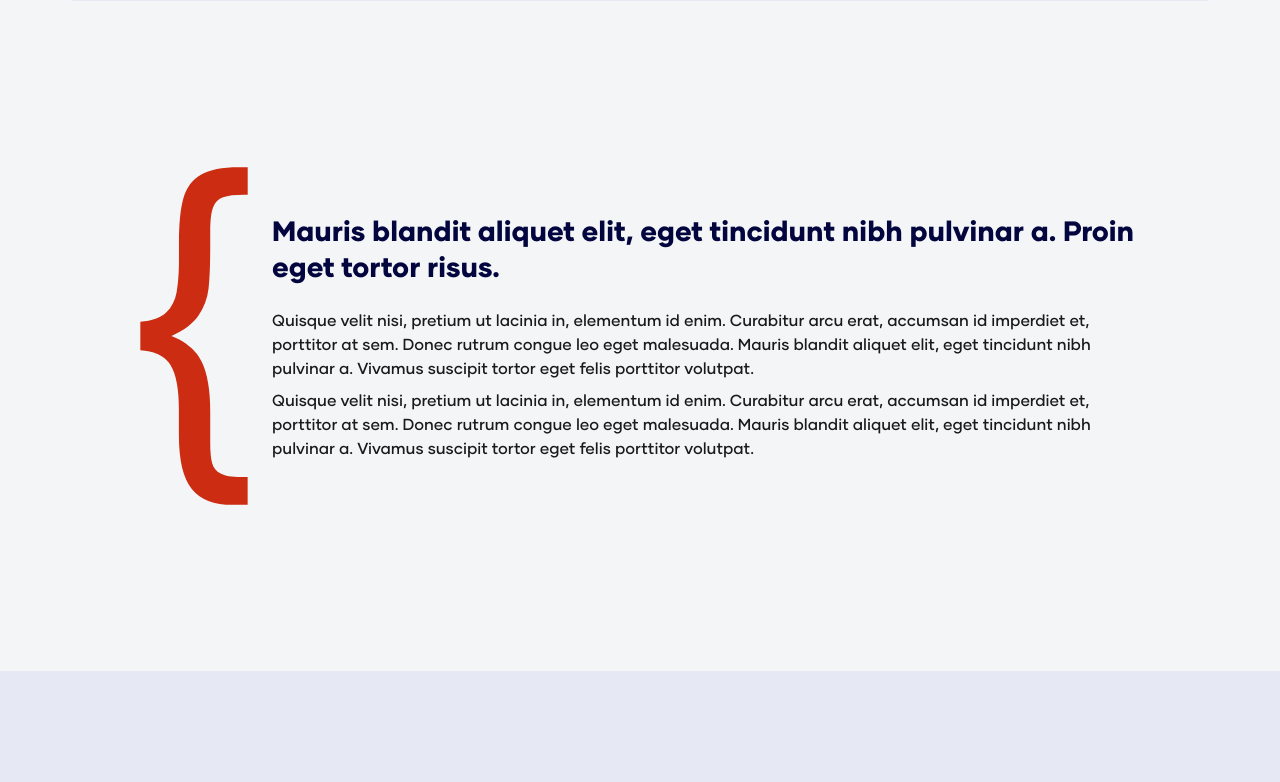
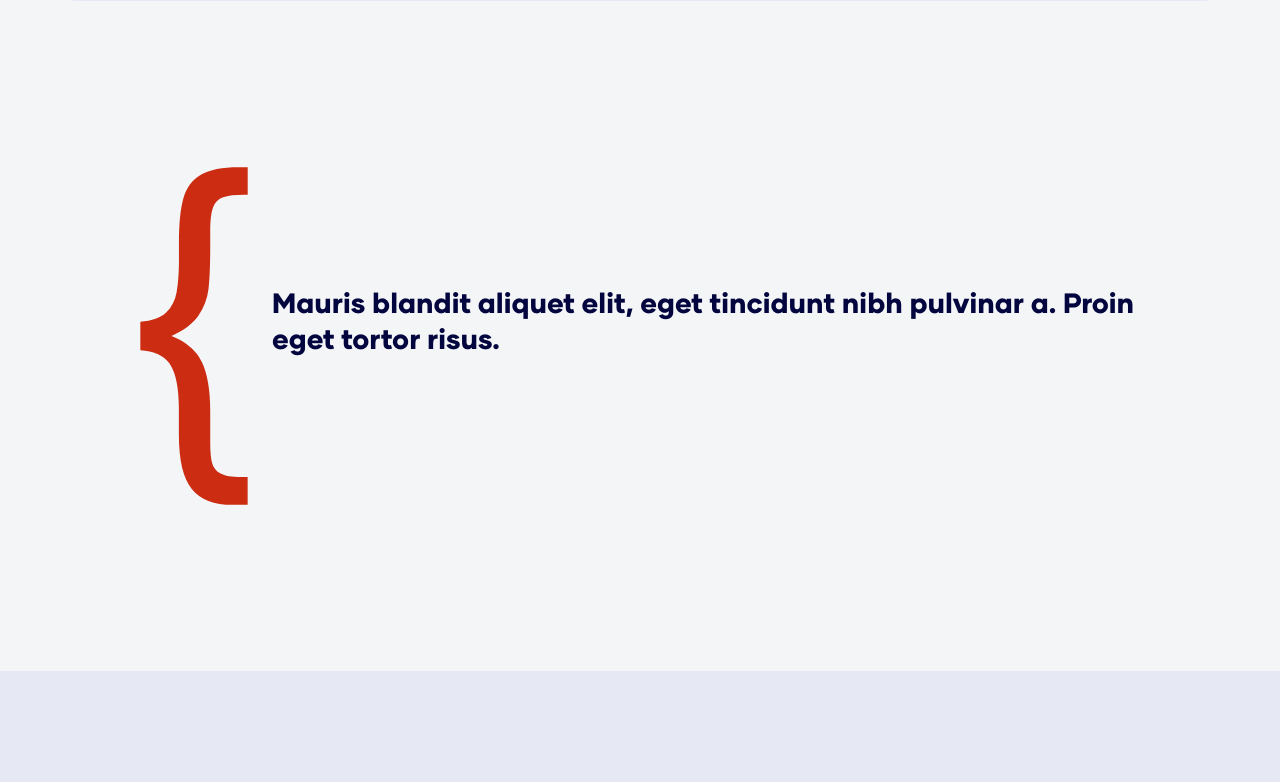
Before and after one commit to maplesyrupman/rwi-site, a Next.js app: page /solutions/brand-design in a window 1280 px wide. Shown: the part 664-1446 px from the top of the page. Built offline with nearby package versions, Linux system fonts and the light colour scheme.

Commit message:
added most service copy, hook for service pages

```diff
--- a/lib/services.json
+++ b/lib/services.json
@@ -6,48 +6,52 @@
             "image": "",
             "heading": "Mauris blandit aliquet elit, eget tincidunt nibh pulvinar a. Proin eget tortor risus.",
             "paragraphs": {
-                "paraOne": "Quisque velit nisi, pretium ut lacinia in, elementum id enim. Curabitur arcu erat, accumsan id imperdiet et, porttitor at sem. Donec rutrum congue leo eget malesuada. Mauris blandit aliquet elit, eget tincidunt nibh pulvinar a. Vivamus suscipit tortor eget felis porttitor volutpat.",
-                "paraTwo": "Quisque velit nisi, pretium ut lacinia in, elementum id enim. Curabitur arcu erat, accumsan id imperdiet et, porttitor at sem. Donec rutrum congue leo eget malesuada. Mauris blandit aliquet elit, eget tincidunt nibh pulvinar a. Vivamus suscipit tortor eget felis porttitor volutpat."
+                "paraOne": "",
+                "paraTwo": ""
             }
         },
         {
             "path": "social-media-advertising",
             "title": "Social Media Advertising",
+            "hook":"Pay to appear in the feeds of your target audience",
             "image": "",
-            "heading": "Mauris blandit aliquet elit, eget tincidunt nibh pulvinar a. Proin eget tortor risus.",
+            "heading": "26% of social media users say they tend to buy brands they see advertised.",
             "paragraphs": {
-                "paraOne": "Quisque velit nisi, pretium ut lacinia in, elementum id enim. Curabitur arcu erat, accumsan id imperdiet et, porttitor at sem. Donec rutrum congue leo eget malesuada. Mauris blandit aliquet elit, eget tincidunt nibh pulvinar a. Vivamus suscipit tortor eget felis porttitor volutpat.",
-                "paraTwo": "Quisque velit nisi, pretium ut lacinia in, elementum id enim. Curabitur arcu erat, accumsan id imperdiet et, porttitor at sem. Donec rutrum congue leo eget malesuada. Mauris blandit aliquet elit, eget tincidunt nibh pulvinar a. Vivamus suscipit tortor eget felis porttitor volutpat."
+                "paraOne": "Nearly all social media platforms allow businesses to deliver targeted advertisements to users based on factors such as age, gender, location, interests, and engagement patterns. This way, your ads are only shown to people who fit within your target audience, maximizing the efficiency of your marketing budget.",
+                "paraTwo": "At RWI Labs, our social media advertising campaigns combine entertainment with trends in popular culture to pique the interest of users and stop them from scrolling away your advertising budget. We also carefully select which platforms to host your campaign on considering your target audience. Get in touch with us today to learn more about how advertising with social media can help your business achieve success online."
             }
         },
         {
             "path": "seo",
             "title": "Search Engine Optimization",
+            "hook": "Reach your target audience when it matters most.",
             "image": "",
-            "heading": "Mauris blandit aliquet elit, eget tincidunt nibh pulvinar a. Proin eget tortor risus.",
+            "heading": "Businesses on the first page of Google capture over 97% of search generated traffic.",
             "paragraphs": {
-                "paraOne": "Quisque velit nisi, pretium ut lacinia in, elementum id enim. Curabitur arcu erat, accumsan id imperdiet et, porttitor at sem. Donec rutrum congue leo eget malesuada. Mauris blandit aliquet elit, eget tincidunt nibh pulvinar a. Vivamus suscipit tortor eget felis porttitor volutpat.",
-                "paraTwo": "Quisque velit nisi, pretium ut lacinia in, elementum id enim. Curabitur arcu erat, accumsan id imperdiet et, porttitor at sem. Donec rutrum congue leo eget malesuada. Mauris blandit aliquet elit, eget tincidunt nibh pulvinar a. Vivamus suscipit tortor eget felis porttitor volutpat."
+                "paraOne": "A successful SEO strategy puts your brand in front of people actively searching for information related to your products or services. By appearing at the top of Google's Search Engine Results Pages (or SERPs for short), your website receives a boost in both traffic and credibility.",
+                "paraTwo": "Our team combines both on-page and technical SEO tactics to improve your sites ranking with Google, Bing, and other popular search engines that your customers use to navigate the internet. Contact us today to learn more about how SEO fits into your digital marketing strategy."
             }
         },
         {
             "path": "sem",
             "title": "Search Engine Marketing",
+            "hook":"Quickly appear on the front page of search results",
             "image": "",
-            "heading": "Mauris blandit aliquet elit, eget tincidunt nibh pulvinar a. Proin eget tortor risus.",
+            "heading": "Purchase a spot on the front page of Google to increase web traffic over night.",
             "paragraphs": {
-                "paraOne": "Quisque velit nisi, pretium ut lacinia in, elementum id enim. Curabitur arcu erat, accumsan id imperdiet et, porttitor at sem. Donec rutrum congue leo eget malesuada. Mauris blandit aliquet elit, eget tincidunt nibh pulvinar a. Vivamus suscipit tortor eget felis porttitor volutpat.",
-                "paraTwo": "Quisque velit nisi, pretium ut lacinia in, elementum id enim. Curabitur arcu erat, accumsan id imperdiet et, porttitor at sem. Donec rutrum congue leo eget malesuada. Mauris blandit aliquet elit, eget tincidunt nibh pulvinar a. Vivamus suscipit tortor eget felis porttitor volutpat."
+                "paraOne": "While Search Engine Optimization can take months to yield results, Search Engine Marketing produces an immediate growth in new site users. It is a powerful tactic for raising awareness about your brand, and benefits new and established websites alike.",
+                "paraTwo": "Our SEM strategies make the most of what search advertising has to offer, leveraging rich ad formats, ad extensions, and a/b testing to drive qualified potential customers to your site. Get in touch with us today to learn more about how we use SEM to bring new visitors to your site and increase conversions."
             }
         },
         {
             "path": "social-media-management",
             "title": "Social Media Management",
+            "hook":"Build a community around your brand",
             "image": "",
-            "heading": "Mauris blandit aliquet elit, eget tincidunt nibh pulvinar a. Proin eget tortor risus.",
+            "heading": "Over 58% of the global population is using social media.",
             "paragraphs": {
-                "paraOne": "Quisque velit nisi, pretium ut lacinia in, elementum id enim. Curabitur arcu erat, accumsan id imperdiet et, porttitor at sem. Donec rutrum congue leo eget malesuada. Mauris blandit aliquet elit, eget tincidunt nibh pulvinar a. Vivamus suscipit tortor eget felis porttitor volutpat.",
-                "paraTwo": "Quisque velit nisi, pretium ut lacinia in, elementum id enim. Curabitur arcu erat, accumsan id imperdiet et, porttitor at sem. Donec rutrum congue leo eget malesuada. Mauris blandit aliquet elit, eget tincidunt nibh pulvinar a. Vivamus suscipit tortor eget felis porttitor volutpat."
+                "paraOne": "Today's myriad of social media platforms provide endless opportunities for your brand to interact with new and existing customers. Participating in trending discussions, organizing give-aways, or pledging your company's support for a social cause are among the many ways businesses can use social media to define their brand identity and build rapport with their target audience.",
+                "paraTwo": "Regardless of how your business uses social media, consistently posting quality content is a must in order to grow your following. By conducting in-depth market research and deciphering the data produced by social media analytics tools, our team is able to develop a content plan that attracts users most likely to engage with your brand."
             }
         },
         {
@@ -56,37 +60,40 @@
             "image": "",
             "heading": "Mauris blandit aliquet elit, eget tincidunt nibh pulvinar a. Proin eget tortor risus.",
             "paragraphs": {
-                "paraOne": "Quisque velit nisi, pretium ut lacinia in, elementum id enim. Curabitur arcu erat, accumsan id imperdiet et, porttitor at sem. Donec rutrum congue leo eget malesuada. Mauris blandit aliquet elit, eget tincidunt nibh pulvinar a. Vivamus suscipit tortor eget felis porttitor volutpat.",
-                "paraTwo": "Quisque velit nisi, pretium ut lacinia in, elementum id enim. Curabitur arcu erat, accumsan id imperdiet et, porttitor at sem. Donec rutrum congue leo eget malesuada. Mauris blandit aliquet elit, eget tincidunt nibh pulvinar a. Vivamus suscipit tortor eget felis porttitor volutpat."
+                "paraOne": "",
+                "paraTwo": ""
             }
         },
         {
             "path": "custom-web-app",
-            "title": "Custom Web Application",
+            "title": "Custom Web Applications",
+            "hook":"For your most innovative ideas",
             "image": "",
-            "heading": "Mauris blandit aliquet elit, eget tincidunt nibh pulvinar a. Proin eget tortor risus.",
+            "heading": "Build software to fit your unique business needs - not the other way around.",
             "paragraphs": {
-                "paraOne": "Quisque velit nisi, pretium ut lacinia in, elementum id enim. Curabitur arcu erat, accumsan id imperdiet et, porttitor at sem. Donec rutrum congue leo eget malesuada. Mauris blandit aliquet elit, eget tincidunt nibh pulvinar a. Vivamus suscipit tortor eget felis porttitor volutpat.",
-                "paraTwo": "Quisque velit nisi, pretium ut lacinia in, elementum id enim. Curabitur arcu erat, accumsan id imperdiet et, porttitor at sem. Donec rutrum congue leo eget malesuada. Mauris blandit aliquet elit, eget tincidunt nibh pulvinar a. Vivamus suscipit tortor eget felis porttitor volutpat."
+                "paraOne": "Although platforms such as Shopify and WordPress offer ready to use themes, apps, and plugins, sometimes configuring them to work for your business is more trouble than it’s worth. Working directly with source code allows you to take complete control of the functionality and design of your website, allowing for complex business processes and a truly unique user interface (UI) and experience (UX).",
+                "paraTwo": "Our team of experienced developers uses popular technologies such as Nodejs, React/Nextjs, GraphQL, and MongoDB to build powerful, scalable web applications that satisfy the particular technical requirements of your business. If you have an idea for something that’s never been done before, contact us today to determine if a custom web application is right for you."
             }
         },        {
             "path": "shopify",
             "title": "Shopify Development",
             "image": "",
-            "heading": "Mauris blandit aliquet elit, eget tincidunt nibh pulvinar a. Proin eget tortor risus.",
+            "hook":"Supercharge your ecommerce business",
+            "heading": "Get your store up and running fast with one of the world's most popular ecommerce platforms.",
             "paragraphs": {
-                "paraOne": "Quisque velit nisi, pretium ut lacinia in, elementum id enim. Curabitur arcu erat, accumsan id imperdiet et, porttitor at sem. Donec rutrum congue leo eget malesuada. Mauris blandit aliquet elit, eget tincidunt nibh pulvinar a. Vivamus suscipit tortor eget felis porttitor volutpat.",
-                "paraTwo": "Quisque velit nisi, pretium ut lacinia in, elementum id enim. Curabitur arcu erat, accumsan id imperdiet et, porttitor at sem. Donec rutrum congue leo eget malesuada. Mauris blandit aliquet elit, eget tincidunt nibh pulvinar a. Vivamus suscipit tortor eget felis porttitor volutpat."
+                "paraOne": "With out of the box features such as abandoned cart recovery, fraud analysis, and seamless  integration with payment gateways such as PayPal and Apple Pay, Shopify is the increasingly preferred choice among both established ecommerce businesses and startups alike. And with unlimited bandwidth, you can confidently scale your site traffic without worrying about overloading your servers.",
+                "paraTwo": "As a Shopify Partner, we have extensive knowledge on all the products and features Shopify has to offer. From selecting the right plan and apps best suited for your business needs, to custom Shopify theme and app development, our team has the technical and strategic understanding necessary to set your online business up for success."
             }
         },
         {
             "path": "wordpress",
             "title": "Wordpress Development",
             "image": "",
-            "heading": "Mauris blandit aliquet elit, eget tincidunt nibh pulvinar a. Proin eget tortor risus.",
+            "hook":"Streamline the development process",
+            "heading": "43.2% of all websites on the internet are powered by WordPress.",
             "paragraphs": {
-                "paraOne": "Quisque velit nisi, pretium ut lacinia in, elementum id enim. Curabitur arcu erat, accumsan id imperdiet et, porttitor at sem. Donec rutrum congue leo eget malesuada. Mauris blandit aliquet elit, eget tincidunt nibh pulvinar a. Vivamus suscipit tortor eget felis porttitor volutpat.",
-                "paraTwo": "Quisque velit nisi, pretium ut lacinia in, elementum id enim. Curabitur arcu erat, accumsan id imperdiet et, porttitor at sem. Donec rutrum congue leo eget malesuada. Mauris blandit aliquet elit, eget tincidunt nibh pulvinar a. Vivamus suscipit tortor eget felis porttitor volutpat."
+                "paraOne": "With thousands of themes to choose from and nearly 60,000 free plugins that address everything from SEO to site security, hosting your website on the WordPress platform enables your business to leverage already built functionality to significantly reduce development time. And with an easy to use admin dashboard for you and your team to manage content, it's no wonder so many companies are choosing WordPress for their Content Management System (CMS).",
+                "paraTwo": "By using existing themes and plugins, our team is able to quickly deliver beautiful websites at a fraction of the cost of a custom web application. However, thanks to the extensive WordPress plugin directory, we are also able to extensively customize the look and functionality of your WordPress site while staying within your budget."
             }
         },
         {
@@ -95,8 +102,8 @@
             "image": "",
             "heading": "Mauris blandit aliquet elit, eget tincidunt nibh pulvinar a. Proin eget tortor risus.",
             "paragraphs": {
-                "paraOne": "Quisque velit nisi, pretium ut lacinia in, elementum id enim. Curabitur arcu erat, accumsan id imperdiet et, porttitor at sem. Donec rutrum congue leo eget malesuada. Mauris blandit aliquet elit, eget tincidunt nibh pulvinar a. Vivamus suscipit tortor eget felis porttitor volutpat.",
-                "paraTwo": "Quisque velit nisi, pretium ut lacinia in, elementum id enim. Curabitur arcu erat, accumsan id imperdiet et, porttitor at sem. Donec rutrum congue leo eget malesuada. Mauris blandit aliquet elit, eget tincidunt nibh pulvinar a. Vivamus suscipit tortor eget felis porttitor volutpat."
+                "paraOne": "",
+                "paraTwo": ""
             }
         },
         {
@@ -105,8 +112,8 @@
             "image": "",
             "heading": "Mauris blandit aliquet elit, eget tincidunt nibh pulvinar a. Proin eget tortor risus.",
             "paragraphs": {
-                "paraOne": "Quisque velit nisi, pretium ut lacinia in, elementum id enim. Curabitur arcu erat, accumsan id imperdiet et, porttitor at sem. Donec rutrum congue leo eget malesuada. Mauris blandit aliquet elit, eget tincidunt nibh pulvinar a. Vivamus suscipit tortor eget felis porttitor volutpat.",
-                "paraTwo": "Quisque velit nisi, pretium ut lacinia in, elementum id enim. Curabitur arcu erat, accumsan id imperdiet et, porttitor at sem. Donec rutrum congue leo eget malesuada. Mauris blandit aliquet elit, eget tincidunt nibh pulvinar a. Vivamus suscipit tortor eget felis porttitor volutpat."
+                "paraOne": "",
+                "paraTwo": ""
             }
         },
         {
@@ -115,8 +122,8 @@
             "image": "",
             "heading": "Mauris blandit aliquet elit, eget tincidunt nibh pulvinar a. Proin eget tortor risus.",
             "paragraphs": {
-                "paraOne": "Quisque velit nisi, pretium ut lacinia in, elementum id enim. Curabitur arcu erat, accumsan id imperdiet et, porttitor at sem. Donec rutrum congue leo eget malesuada. Mauris blandit aliquet elit, eget tincidunt nibh pulvinar a. Vivamus suscipit tortor eget felis porttitor volutpat.",
-                "paraTwo": "Quisque velit nisi, pretium ut lacinia in, elementum id enim. Curabitur arcu erat, accumsan id imperdiet et, porttitor at sem. Donec rutrum congue leo eget malesuada. Mauris blandit aliquet elit, eget tincidunt nibh pulvinar a. Vivamus suscipit tortor eget felis porttitor volutpat."
+                "paraOne": "",
+                "paraTwo": ""
             }
         }
     ]
--- a/pages/solutions/[service].tsx
+++ b/pages/solutions/[service].tsx
@@ -41,6 +41,7 @@ export default function Service ({ serviceData: data }:any) {
                     height: '345px'
                 }
             }
+            para={serviceData.hook}
             direction='row'
             title={serviceData.title}
             buttons={[
```
